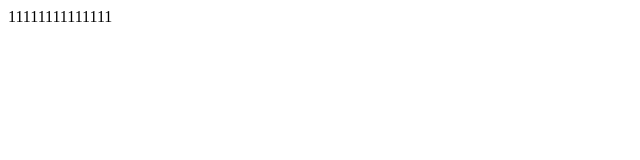
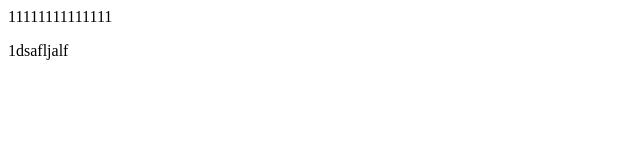
Before and after one commit to 27sss/27sss.github.io, a plain HTML site: page index.html in a window 1280 px wide. Shown: the full height of the page, 0-640 px from the left. Drawn offline with Linux system fonts and the light colour scheme.

Commit message:
Update index.html

```diff
--- a/index.html
+++ b/index.html
@@ -1 +1,2 @@
 11111111111111
+<p>1dsafljalf</p>
```
